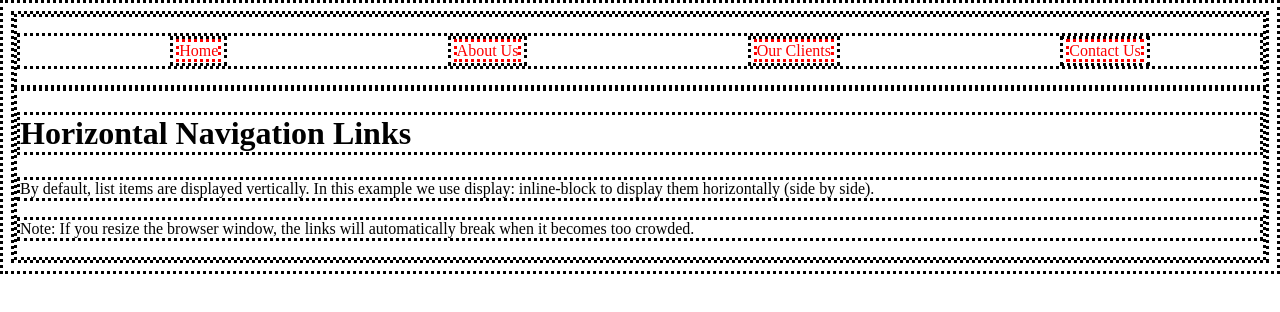
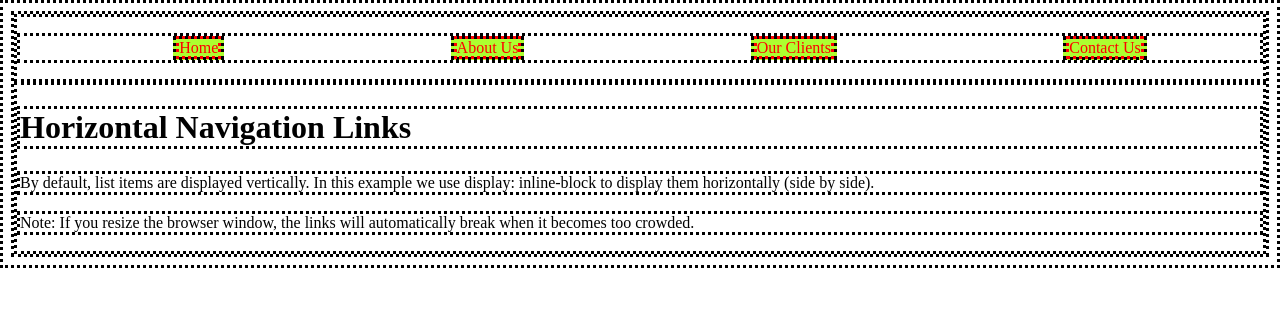
Before and after one commit to kdj0712/study_publishings, a plain HTML site: page docs/CSSs/grid_menu.html in a window 1280 px wide. Drawn offline with Linux system fonts and the light colour scheme.

Commit message:
배경으로 변경

```diff
--- a/docs/css/grid_munu.css
+++ b/docs/css/grid_munu.css
@@ -6,8 +6,7 @@
 }
 
 .nav > .nav-item {
-    background-color: white;
-    padding: 3px;
+    background-color:greenyellow;
 }
 .nav-item > a {
     text-decoration: none;
@@ -16,5 +15,5 @@ a:link {
     color: red;
 }
 a:hover {
-    color: white;
+    background-color: blue;
 }
```
